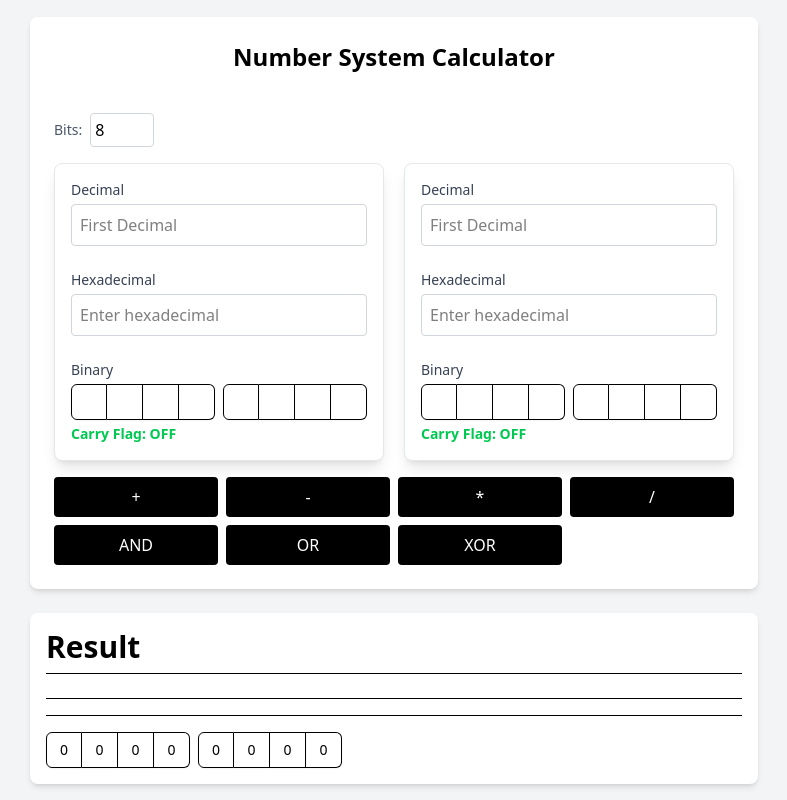
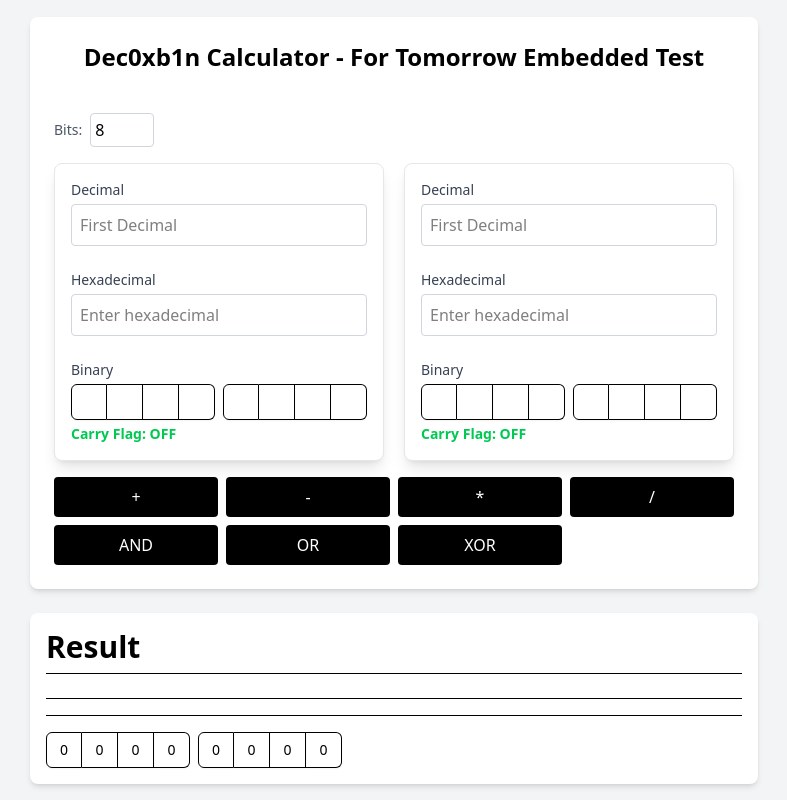
Before and after one commit to qckhanh/converter, a React (Vite) app: page / in a window 1280 px wide. Shown: the whole page, without its empty margins (246-1033 px from the left). Built offline with nearby package versions, Linux system fonts and the light colour scheme.

Commit message:
Update App.jsx

```diff
--- a/src/App.jsx
+++ b/src/App.jsx
@@ -185,7 +185,7 @@ function App() {
             <div className="flex flex-col gap-6 w-auto gap">
                 <div className="bg-white p-6 rounded-lg shadow-md flex flex-col gap-y-4 w-fit">
                     <h1 className="text-2xl font-bold text-center mb-6">
-                        Number System Calculator
+                        Dec0xb1n Calculator - For Tomorrow Embedded Test
                     </h1>
                     <div className="flex items-center gap-2">
                         <span className="text-sm text-gray-600">Bits:</span>
```
